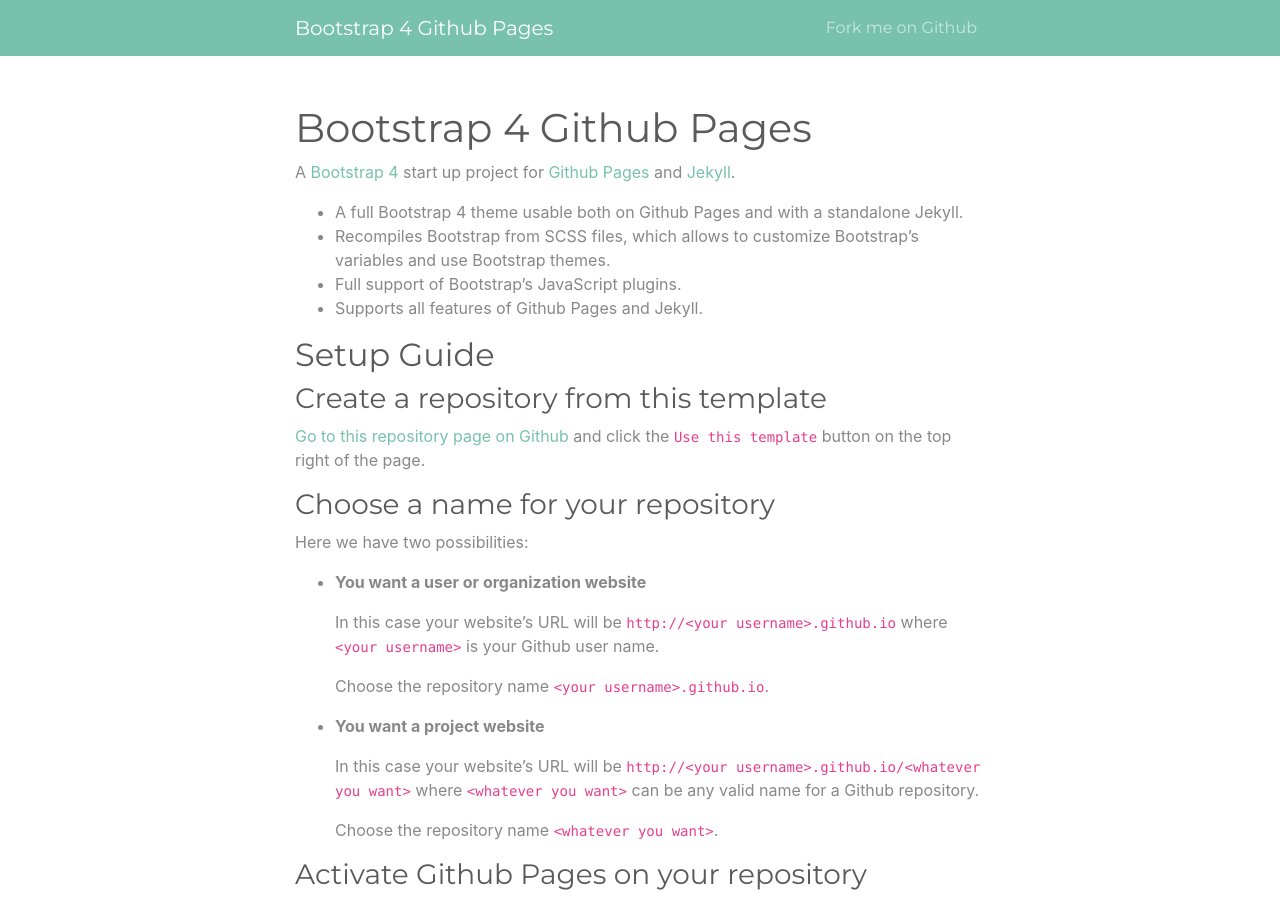
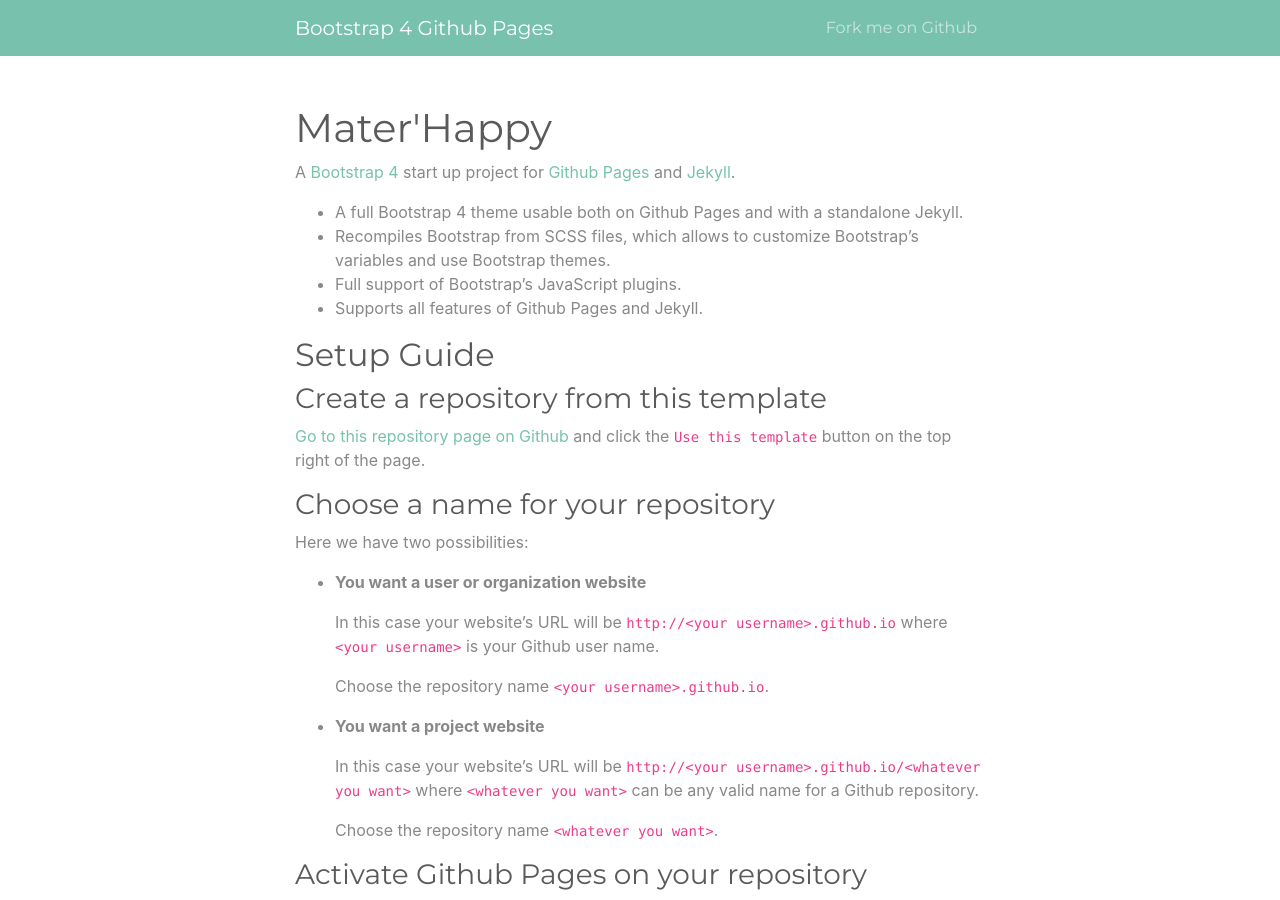
Before and after one commit to julien66/Mater-Happy, a Jekyll site: the page built from index.md, in a window 1280 px wide and 900 px high. Built offline with Jekyll 4.4.1, drawn with Linux system fonts in a browser that asks for light colours.

Commit message:
update title

```diff
--- a/index.md
+++ b/index.md
@@ -1,6 +1,6 @@
 ---
 layout: page
-title: Bootstrap 4 Github Pages
+title: Mater'Happy
 ---
 
 A [Bootstrap 4](https://getbootstrap.com/) start up project for [Github Pages](https://pages.github.com/) and [Jekyll](https://jekyllrb.com/).
```
